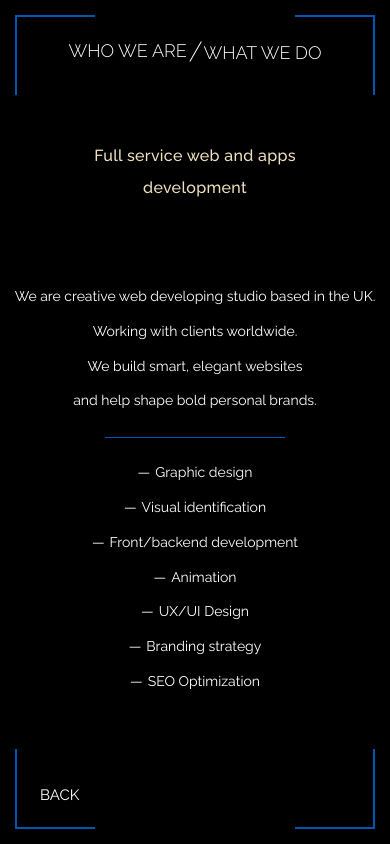
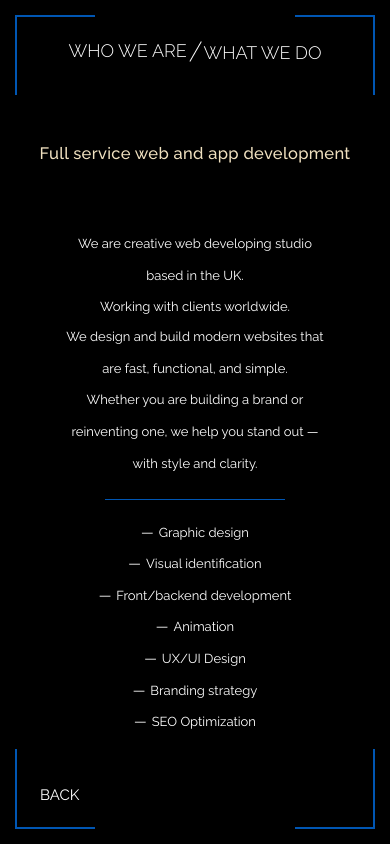
Before and after one commit to ajkirwan1/ak-nextjs, a Next.js app: page /who-we-are in a window 390 px wide. Built offline with nearby package versions, Linux system fonts and the light colour scheme.

Commit message:
commitetoday

```diff
--- a/app/page.module.css
+++ b/app/page.module.css
@@ -68,7 +68,7 @@
 }
 
 .menuItem a:hover {
-  color: hsla(40, 1%, 55%, 0.98);
+  color: #494949;
 }
 
 .slash {
--- a/app/who-we-are/page.js
+++ b/app/who-we-are/page.js
@@ -12,7 +12,7 @@ export default function WhoWeAre() {
       </h1>
       <div className={styles.headlineContainer}>
         <span className={styles.headline}>
-          Full service web and apps development
+          Full service web and app development
         </span>
       </div>
       <div className={styles.contactColumns}>
@@ -20,8 +20,14 @@ export default function WhoWeAre() {
           <div className={styles.columnText}>
             <p>We are creative web developing studio based in the UK.</p>
             <p>Working with clients worldwide.</p>
-            <p>We build smart, elegant websites</p>
-            <p>and help shape bold personal brands.</p>
+            <p>
+              We design and build modern websites that are fast, functional, and
+              simple.
+            </p>
+            <p>
+              Whether you are building a brand or reinventing one, we help you
+              stand out — with style and clarity.
+            </p>
           </div>
         </div>
         <div className={styles.columnRight}>
--- a/app/who-we-are/page.module.css
+++ b/app/who-we-are/page.module.css
@@ -181,7 +181,7 @@ a.secondary {
   position: absolute;
   left: 0;
   top: 0;
-  height: 120%;
+  height: 100%;
   width: 1px;
   background-color: #0056b3;
   opacity: 0;
@@ -191,8 +191,8 @@ a.secondary {
   content: "";
   display: block;
   position: absolute;
-  left: -20%;
-  bottom: -20%;
+  left: 0;
+  bottom: 0;
   height: 1px;
   width: 500px;
   background-color: #0056b3;
@@ -417,7 +417,7 @@ a.secondary {
   .contactColumns {
     margin-top: 0px;
     padding-top: 40px;
-    max-width: 100%;
+    max-width: 67%;
     flex-direction: column;
   }
   .contactColumns > div {
@@ -428,13 +428,14 @@ a.secondary {
     text-align: center;
   }
   .columnText p {
-    font-size: 14px;
-    margin-bottom: 0.2em;
+    font-size: 13px;
+    margin-bottom: 0.05em;
+    margin-top: -2px;
   }
   .headline {
-    font-size: 16px;
+    font-size: 16.5px;
     font-weight: 500;
-    line-height: 2rem;
+    line-height: 1.7rem;
     color: #f0e1c0;
     letter-spacing: 0.02rem;
     position: absolute;
@@ -442,12 +443,13 @@ a.secondary {
     right: 0;
     width: 100vw;
     text-align: center;
-    top: 140px;
-    max-width: 250px;
+    top: 100px;
+    max-width: 350px;
     margin: 0 auto;
+    padding-top: 40px;
   }
   .headlineContainer {
-    padding-top: 200px;
+    padding-top: 150px;
   }
   .columnRight::before {
     position: relative;
@@ -509,3 +511,24 @@ a.secondary {
     filter: invert();
   }
 }
+
+@media screen and (max-width: 375px) {
+  .contactColumns p {
+    line-height: 1.8rem;
+  }
+  .headline {
+    padding-top: 10px;
+  }
+  .contactColumns {
+    padding-top: 10px;
+  }
+}
+
+@media screen and (max-width: 320px) {
+  .contactColumns {
+    padding-top: 0px;
+  }
+  .columnText p {
+    font-size: 12px;
+  }
+}
```
